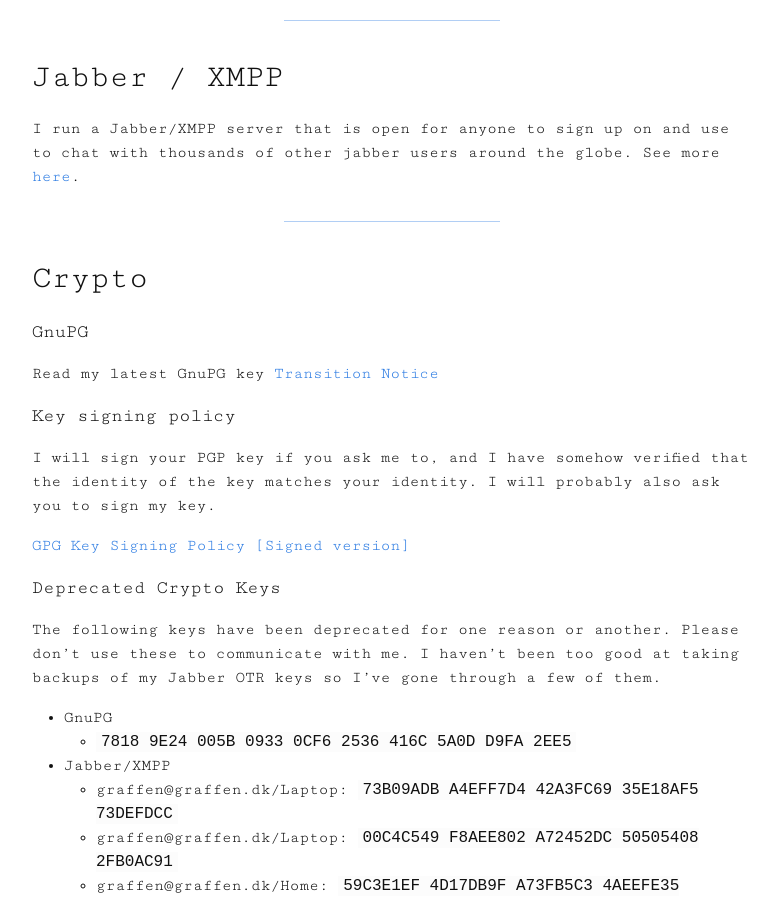
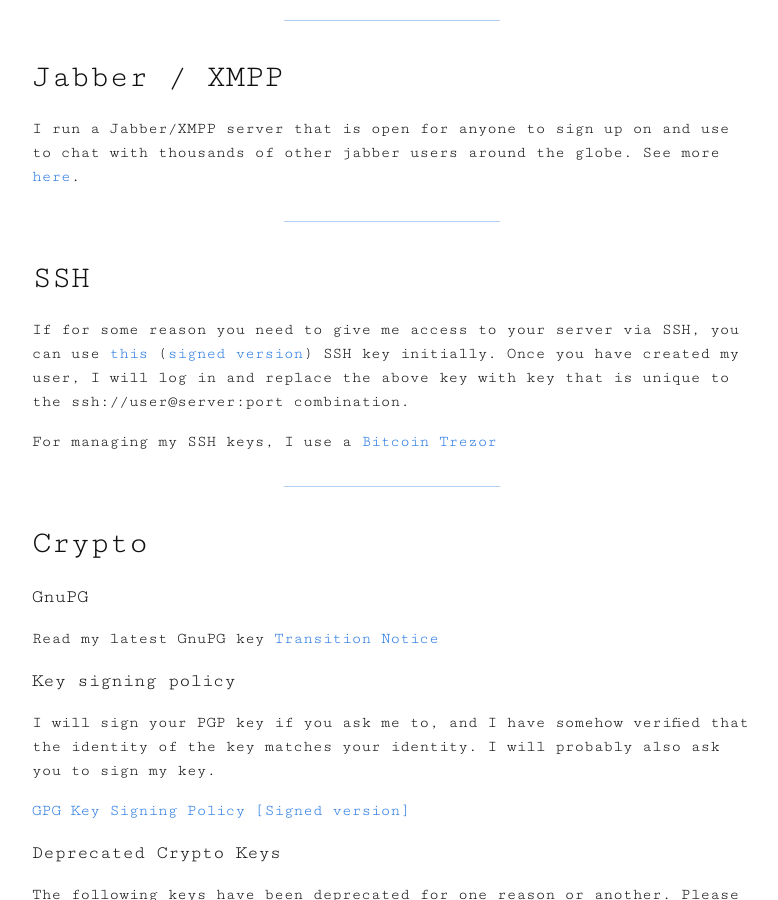
Before and after one commit to graffen/graffen.github.io, a Jekyll site: the page built from index.md, in a window 1280 px wide and 900 px high, scrolled down 954 px. Shown: the whole window, without its empty margins (248-1026 px from the left). Built offline with Jekyll 4.4.1, drawn with Linux system fonts in a browser that asks for light colours.

Commit message:
Add SSH key

```diff
--- a/index.md
+++ b/index.md
@@ -38,6 +38,14 @@
 
 ---
 
+# SSH
+If for some reason you need to give me access to your server via SSH, you can use [this][sshkey] ([signed version][sshkey_signed]) SSH key initially.
+Once you have created my user, I will log in and replace the above key with key that is unique to the ssh://user@server:port combination.
+
+For managing my SSH keys, I use a [Bitcoin Trezor][bitcointrezor]
+
+---
+
 # Crypto
 
 ### GnuPG
@@ -65,3 +73,6 @@
 [keybase]:https://keybase.io/graffen/
 [xmpp.dk]:https://xmpp.dk
 [email]:mailto:jesper@graffen.dk
+[sshkey]:graffen-ssh-key.txt
+[sshkey_signed]:graffen-ssh-key.txt.asc
+[bitcointrezor]:https://bitcointrezor.com
```
Also changed, not shown: 1 other file.
